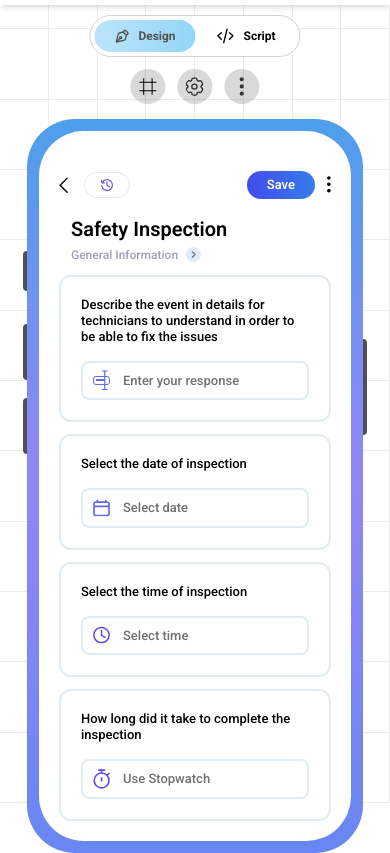
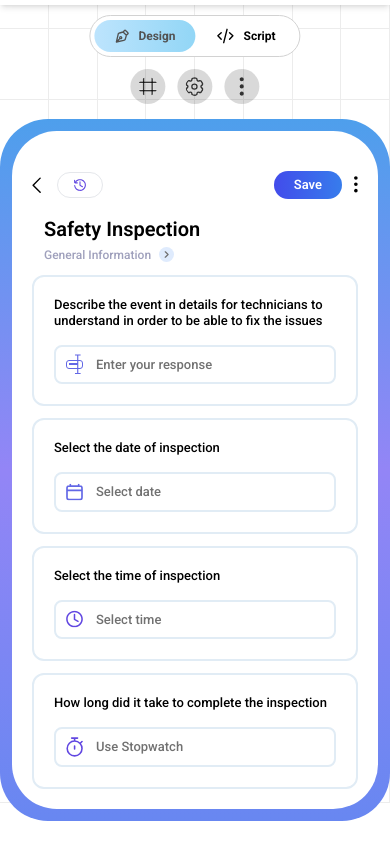
Before and after one commit to omkarbokil/Axonator, a website: page index.html in a window 390 px wide. Shown: the part 41-894 px from the top of the page. After the commit the page ends 862 px from the top, so only its background shows below. Drawn offline with Linux system fonts and the light colour scheme.

Commit message:
size change for mibile screen

```diff
--- a/index.html
+++ b/index.html
@@ -271,7 +271,7 @@
                 </div>
             </div>
             <!-- Mobile Screen -->
-            <div class="absolute lg:top-24 top-40 left-[50%] lg:-translate-x-[100%] -translate-x-[50%] p-3 rounded-[3rem] bg-white bg-gradient-to-b from-[#4E9FEC] via-[#9385F6] to-[#6887F1] sm:w-[22rem] w-[21rem]">
+            <div class="absolute lg:top-24 top-40 left-[50%] lg:-translate-x-[100%] -translate-x-[50%] p-3 rounded-[3rem] bg-white bg-gradient-to-b from-[#4E9FEC] via-[#9385F6] to-[#6887F1] sm:w-[22rem] w-screen">
                 <div class="bg-white p-5 pt-10 rounded-[2.8rem]">
                     <div class="grid grid-cols-1 gap-3">
                         <!-- Top Header -->
```
